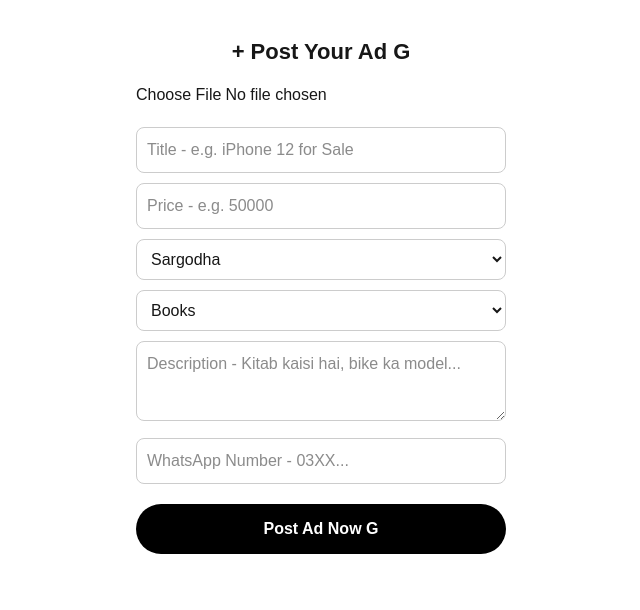
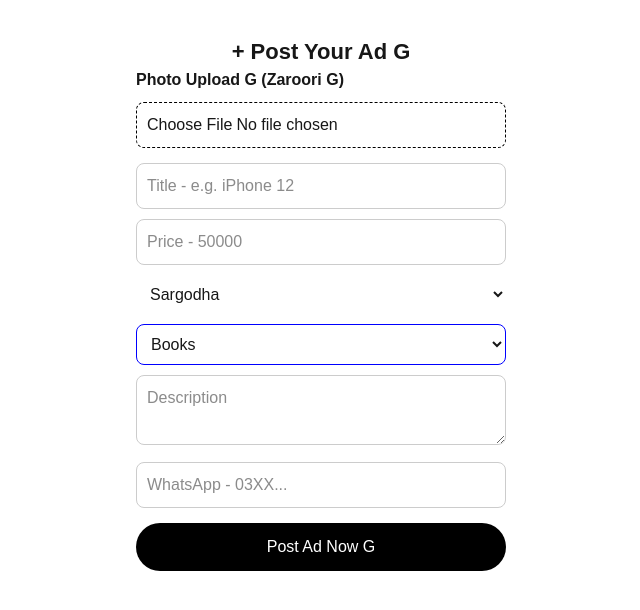
Before and after one commit to maimanaeemrano/olx-clone, a Next.js app: page / in a window 1280 px wide. Shown: the top 610 px of the page, without its empty margins (319-959 px from the left). Built offline with nearby package versions, Linux system fonts and the light colour scheme; no server answers.

Commit message:
image and category addedG

```diff
--- a/app/page.tsx
+++ b/app/page.tsx
@@ -8,50 +8,46 @@ const [file,setFile]=useState<any>(null);
 const [loading,setLoading]=useState(false);
 
 async function handlePost(){
-if(!form.title ||!form.price) return alert("Title Price likho G!");
+if(!form.title||!form.price) return alert("Title Price likho G!");
 setLoading(true);
 let image_url="";
 try{
 if(file){
-const fileName=Date.now()+"_"+file.name;
-const {error:upErr}=await supabase.storage.from("ads").upload(fileName,file);
-if(upErr) throw upErr;
-const {data}=supabase.storage.from("ads").getPublicUrl(fileName);
+const name=Date.now()+"_"+file.name;
+await supabase.storage.from("ads").upload(name,file);
+const {data}=supabase.storage.from("ads").getPublicUrl(name);
 image_url=data.publicUrl;
 }
-const {error}=await supabase.from("ads").insert([{...form,price:Number(form.price),image_url}]);
-if(error) throw error;
-alert("Ad Lag Gaya G! Mubarak G!");
+await supabase.from("ads").insert([{...form,price:Number(form.price),image_url}]);
+alert("Ad Lag Gaya G!");
 window.location.href="/";
-}catch(e:any){
-alert("Error: "+e.message);
-}
+}catch(e:any){alert(e.message)}
 setLoading(false);
 }
 
 return(
 <div style={{maxWidth:"400px",margin:"20px auto",padding:"15px"}}>
-<h2 style={{fontWeight:"bold",fontSize:"22px",textAlign:"center"}}>+ Post Your Ad G</h2>
+<h2 style={{textAlign:"center",fontWeight:"bold",fontSize:"22px"}}>+ Post Your Ad G</h2>
 
-<input type="file" accept="image/*" onChange={e=>setFile(e.target.files?.[0])} style={{width:"100%",margin:"15px 0"}}/>
+<label style={{fontWeight:"bold"}}>Photo Upload G (Zaroori G)</label>
+<input type="file" onChange={e=>setFile(e.target.files?.[0])} style={{width:"100%",margin:"10px 0",padding:"10px",border:"1px dashed black",borderRadius:"8px"}}/>
 
-<input placeholder="Title - e.g. iPhone 12 for Sale" value={form.title} onChange={e=>setForm({...form,title:e.target.value})} style={{width:"100%",padding:"10px",margin:"5px 0",borderRadius:"8px",border:"1px solid #ccc"}}/>
+<input placeholder="Title - e.g. iPhone 12" value={form.title} onChange={e=>setForm({...form,title:e.target.value})} style={{width:"100%",padding:"10px",margin:"5px 0",borderRadius:"8px",border:"1px solid #ccc"}}/>
 
-<input placeholder="Price - e.g. 50000" type="number" value={form.price} onChange={e=>setForm({...form,price:e.target.value})} style={{width:"100%",padding:"10px",margin:"5px 0",borderRadius:"8px",border:"1px solid #ccc"}}/>
+<input placeholder="Price - 50000" type="number" value={form.price} onChange={e=>setForm({...form,price:e.target.value})} style={{width:"100%",padding:"10px",margin:"5px 0",borderRadius:"8px",border:"1px solid #ccc"}}/>
 
-<select value={form.location} onChange={e=>setForm({...form,location:e.target.value})} style={{width:"100%",padding:"10px",margin:"5px 0",borderRadius:"8px",border:"1px solid #ccc"}}>
-<option>Sargodha</option><option>Lahore</option><option>Islamabad</option><option>Karachi</option><option>Faisalabad</option><option>Multan</option>
+<select value={form.location} onChange={e=>setForm({...form,location:e.target.value})} style={{width:"100%",padding:"10px",margin:"5px 0",borderRadius:"8px"}}>
+<option>Sargodha</option><option>Lahore</option><option>Karachi</option><option>Islamabad</option><option>Faisalabad</option>
 </select>
 
-<select value={form.category} onChange={e=>setForm({...form,category:e.target.value})} style={{width:"100%",padding:"10px",margin:"5px 0",borderRadius:"8px",border:"1px solid #ccc"}}>
+<select value={form.category} onChange={e=>setForm({...form,category:e.target.value})} style={{width:"100%",padding:"10px",margin:"5px 0",borderRadius:"8px",border:"1px solid blue"}}>
 <option>Books</option><option>Mobiles</option><option>Bikes</option><option>Cars</option><option>Furniture</option><option>Others</option>
 </select>
 
-<textarea placeholder="Description - Kitab kaisi hai, bike ka model..." value={form.description} onChange={e=>setForm({...form,description:e.target.value})} style={{width:"100%",padding:"10px",margin:"5px 0",borderRadius:"8px",border:"1px solid #ccc",height:"80px"}}/>
+<textarea placeholder="Description" value={form.description} onChange={e=>setForm({...form,description:e.target.value})} style={{width:"100%",padding:"10px",margin:"5px 0",borderRadius:"8px",border:"1px solid #ccc"}}/>
+<input placeholder="WhatsApp - 03XX..." value={form.whatsapp} onChange={e=>setForm({...form,whatsapp:e.target.value})} style={{width:"100%",padding:"10px",margin:"5px 0",borderRadius:"8px",border:"1px solid #ccc"}}/>
 
-<input placeholder="WhatsApp Number - 03XX..." value={form.whatsapp} onChange={e=>setForm({...form,whatsapp:e.target.value})} style={{width:"100%",padding:"10px",margin:"5px 0",borderRadius:"8px",border:"1px solid #ccc"}}/>
-
-<button onClick={handlePost} style={{width:"100%",background:"black",color:"white",padding:"13px",borderRadius:"30px",marginTop:"15px",fontWeight:"bold"}}>{loading?"Uploading G...":"Post Ad Now G"}</button>
+<button onClick={handlePost} style={{width:"100%",background:"black",color:"white",padding:"12px",borderRadius:"30px",marginTop:"10px"}}>{loading?"Uploading...":"Post Ad Now G"}</button>
 </div>
 );
 }
```
